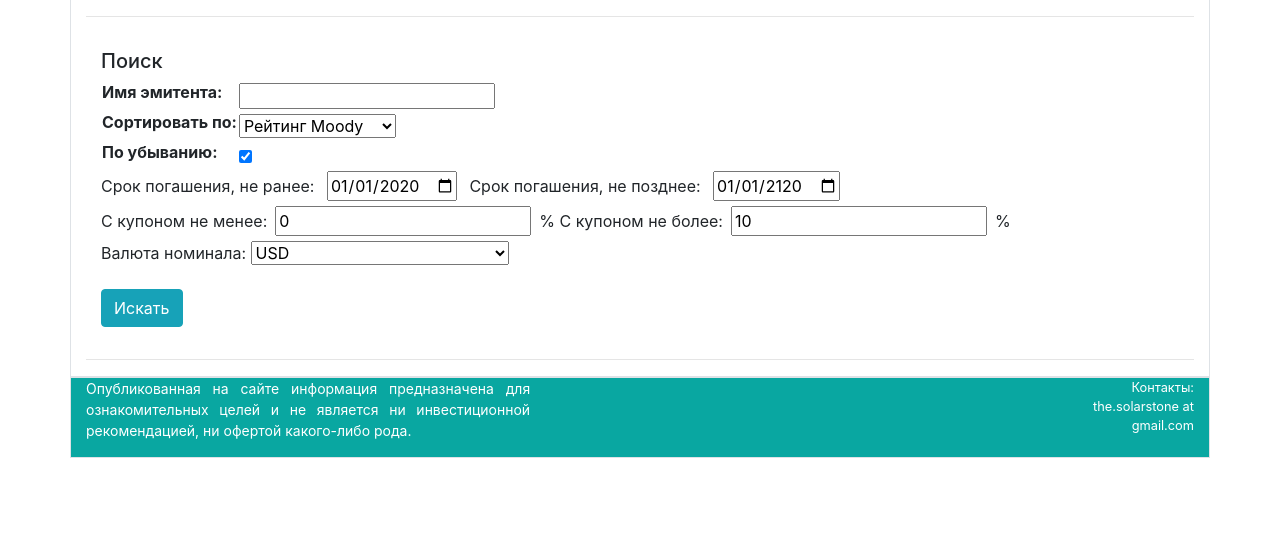
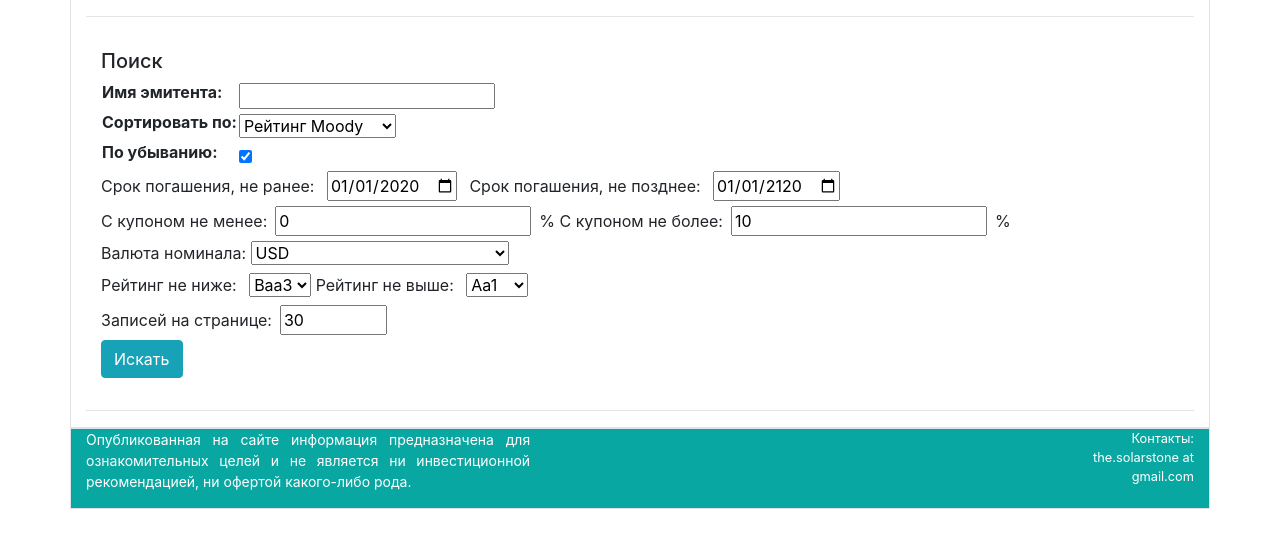
Before and after one commit to Karagul/bdb, a Django app: page /search in a window 1280 px wide. Shown: the part 157-705 px from the top of the page. Run offline with Django 3.2, Linux system fonts and the light colour scheme; some libraries are stand-ins or nearby versions.

Commit message:
Улучшение поиска - 2

```diff
--- a/core/templates/core/search.html
+++ b/core/templates/core/search.html
@@ -37,6 +37,7 @@
 
     {% include "pagination.html" with page=search_results search_parameters=search_params %}
     <p><a class="nav-link" href="search">Повторить поиск</a></p>
+
     {% else %}
         <h5>Поиск</h5>
         <form action="search" method="get">
@@ -55,7 +56,7 @@
                 <span><label for="coupon_max" class="mr-sm-2">С купоном не более:</label><input class="mr-sm-2" type="number" name="coupon_max" value="10" step="0.01">%</span>
             </div>
 
-            <div class="form-group">
+            <div>
                 <label for="search_currency">Валюта номинала:</label>
                 <select name="search_currency">
                         <option value="USD" selected>USD</option>
@@ -76,6 +77,65 @@
                 </select>
             </div>
 
+            <div>
+                <span>
+                    <label for="rating_min" class="mr-sm-2">Рейтинг не ниже:</label>
+                    <select name="rating_min">
+                        <option value="Aaa">Aaa</option>
+                        <option value="Aa1">Aa1</option>
+                        <option value="Aa2">Aa2</option>
+                        <option value="Aa3">Aa3</option>
+                        <option value="A1">A1</option>
+                        <option value="A2">A2</option>
+                        <option value="A3">A3</option>
+                        <option value="Baa1">Baa1</option>
+                        <option value="Baa2">Baa2</option>
+                        <option value="Baa3" selected>Baa3</option>
+                        <option value="Ba1">Ba1</option>
+                        <option value="Ba2">Ba2</option>
+                        <option value="Ba3">Ba3</option>
+                        <option value="B1">B1</option>
+                        <option value="B2">B2</option>
+                        <option value="B3">B3</option>
+                        <option value="Caa1">Caa1</option>
+                        <option value="Caa2">Caa2</option>
+                        <option value="Caa3">Caa3</option>
+                        <option value="Ca">Ca</option>
+                        <option value="C">C</option>
+                    </select>
+                </span>
+                <span>
+                        <label for="rating_max" class="mr-sm-2">Рейтинг не выше:</label>
+                        <select name="rating_max">
+                            <option value="Aaa">Aaa</option>
+                            <option value="Aa1" selected>Aa1</option>
+                            <option value="Aa2">Aa2</option>
+                            <option value="Aa3">Aa3</option>
+                            <option value="A1">A1</option>
+                            <option value="A2">A2</option>
+                            <option value="A3">A3</option>
+                            <option value="Baa1">Baa1</option>
+                            <option value="Baa2">Baa2</option>
+                            <option value="Baa3">Baa3</option>
+                            <option value="Ba1">Ba1</option>
+                            <option value="Ba2">Ba2</option>
+                            <option value="Ba3">Ba3</option>
+                            <option value="B1">B1</option>
+                            <option value="B2">B2</option>
+                            <option value="B3">B3</option>
+                            <option value="Caa1">Caa1</option>
+                            <option value="Caa2">Caa2</option>
+                            <option value="Caa3">Caa3</option>
+                            <option value="Ca">Ca</option>
+                            <option value="C">C</option>
+                        </select>
+                    </span>
+            </div>
+
+            <div>
+                <label for="records_on_page" class="mr-sm-2">Записей на странице:</label><input class="mr-sm-2" type="number" name="records_on_page" min="10" max="1000" value="30" step="5">
+            </div>
+
             <p><input class="btn btn-info" type="submit" value="Искать"></p>
         </form>
     {% endif %}
--- a/core/templates/pagination.html
+++ b/core/templates/pagination.html
@@ -1,12 +1,12 @@
 
 {% if page.has_previous %}
-    <a href="?page={{ page.previous_page_number }}&search_string={{ search_parameters.search_string }}&ordered_by={{ search_parameters.ordered_by }}&descending={{ search_parameters.descending }}&maturity_start={{ search_parameters.maturity_start }}&maturity_end={{ search_parameters.maturity_end }}&coupon_min={{ search_parameters.coupon_min }}&coupon_max={{ search_parameters.coupon_max }}&search_currency={{ search_parameters.search_currency }}">Предыдущие выпуски</a>
+    <a href="?page={{ page.previous_page_number }}&records_on_page={{ search_parameters.records_on_page }}&search_string={{ search_parameters.search_string }}&ordered_by={{ search_parameters.ordered_by }}&descending={{ search_parameters.descending }}&maturity_start={{ search_parameters.maturity_start }}&maturity_end={{ search_parameters.maturity_end }}&coupon_min={{ search_parameters.coupon_min }}&coupon_max={{ search_parameters.coupon_max }}&search_currency={{ search_parameters.search_currency }}&rating_min={{ search_parameters.rating_min }}&rating_max={{ search_parameters.rating_max }}">Предыдущие выпуски</a>
     {% csrf_token %}
 {% endif %}
 
 Страница {{ page.number }} из {{ page.paginator.num_pages }}.
 
 {% if page.has_next %}
-    <a href="?page={{ page.next_page_number }}&search_string={{ search_parameters.search_string }}&ordered_by={{ search_parameters.ordered_by }}&descending={{ search_parameters.descending }}&maturity_start={{ search_parameters.maturity_start }}&maturity_end={{ search_parameters.maturity_end }}&coupon_min={{ search_parameters.coupon_min }}&coupon_max={{ search_parameters.coupon_max }}&search_currency={{ search_parameters.search_currency }}">Следующие выпуски</a>
+    <a href="?page={{ page.next_page_number }}&records_on_page={{ search_parameters.records_on_page }}&search_string={{ search_parameters.search_string }}&ordered_by={{ search_parameters.ordered_by }}&descending={{ search_parameters.descending }}&maturity_start={{ search_parameters.maturity_start }}&maturity_end={{ search_parameters.maturity_end }}&coupon_min={{ search_parameters.coupon_min }}&coupon_max={{ search_parameters.coupon_max }}&search_currency={{ search_parameters.search_currency }}&rating_min={{ search_parameters.rating_min }}&rating_max={{ search_parameters.rating_max }}">Следующие выпуски</a>
     {% csrf_token %}
 {% endif %}
--- a/core/views.py
+++ b/core/views.py
@@ -7,12 +7,15 @@ from .forms import CommentForm, SearchForm, LoginForm, UploadForm
 from .models import BondIssue, Country, Currency, Comment
 
 
-RECORDS_ON_PAGE = 25
-
+DEFAULT_RECORDS_ON_PAGE = 25
+MOODY_RATINGS_RANKS = ('Aaa', 'Aa1', 'Aa2', 'Aa3', 'A1', 'A2', 'A3',
+                        'Baa1', 'Baa2', 'Baa3', 'Ba1', 'Ba2', 'Ba3', 'B1', 'B2', 'B3',
+                        'Caa1', 'Caa2', 'Caa3', 'Ca', 'C')
 
 ###### Представления, связанные с выпусками
 # Список
 def bonds_list(request):
+    RECORDS_ON_PAGE = request.GET.get('records_on_page') or DEFAULT_RECORDS_ON_PAGE
     records = BondIssue.active.all()
 
     paginator = Paginator(records, RECORDS_ON_PAGE) # Число записей на странице
@@ -40,13 +43,16 @@ def bonds_detail(request, isin):
             new_comment.record = record
             new_comment.save()
 
-            # Привязка к user, автоматически подставляющая имя
+            # Привязка к user, автоматически подставляющая имя и почту
             comment_form = CommentForm(data={'name': request.user.username,
-                                         'email': request.user.email or request.user.username + "@mail.com"})
+                                            'email': request.user.email or request.user.username + "@mail.com"})
     else:
-        # Привязка к user, автоматически подставляющая имя
-        comment_form = CommentForm(data={'name': request.user.username,
-                                         'email': request.user.email or request.user.username + "@mail.com"})
+        # Привязка к user, автоматически подставляющая имя и почту
+        if request.user.is_authenticated:
+            comment_form = CommentForm(data={'name': request.user.username,
+                                             'email': request.user.email or request.user.username + "@mail.com"})
+        else:
+            comment_form = CommentForm()
 
     return render(request, 'core/detail.html', {'record': record,
                                                 'comments': comments,
@@ -63,8 +69,13 @@ def bonds_search(request):
                     'coupon_min': request.GET.get('coupon_min'),
                     'coupon_max': request.GET.get('coupon_max'),
                     'search_currency': request.GET.get('search_currency'),
+                    'rating_min': request.GET.get('rating_min'),
+                    'rating_max': request.GET.get('rating_max'),
+                    'records_on_page': request.GET.get('records_on_page')
                     }
+    RECORDS_ON_PAGE = search_params['records_on_page'] or DEFAULT_RECORDS_ON_PAGE
 
+    # Если поиск запускался
     if search_params['search_string'] or search_params['maturity_end']:
 
         # Группы валют
@@ -84,6 +95,12 @@ def bonds_search(request):
             currency_group = (search_params['search_currency'],)
 
         # Группы рейтинга
+        min_index = MOODY_RATINGS_RANKS.index(search_params['rating_min'])
+        max_index = MOODY_RATINGS_RANKS.index(search_params['rating_max'])
+        ratings_group = list(MOODY_RATINGS_RANKS[max_index:min_index+1])
+        for rtng in tuple(ratings_group):
+            ratings_group.append(rtng+" *-")
+            ratings_group.append(rtng+" *+")
 
         # Фильтрация выдачи поиска
         search_results = BondIssue.active.filter(
@@ -94,6 +111,8 @@ def bonds_search(request):
             Coupon__range=(search_params['coupon_min'], search_params['coupon_max'])
         ).filter(
             Currency__in=currency_group
+        ).filter(
+            Moody__in=ratings_group
         ).order_by('-'*int(search_params['descending']=='on') + search_params['ordered_by'])
 
         paginator = Paginator(search_results, RECORDS_ON_PAGE) # Число записей на странице
```
Also changed, not shown: core/forms.py (line endings or trailing spaces).
